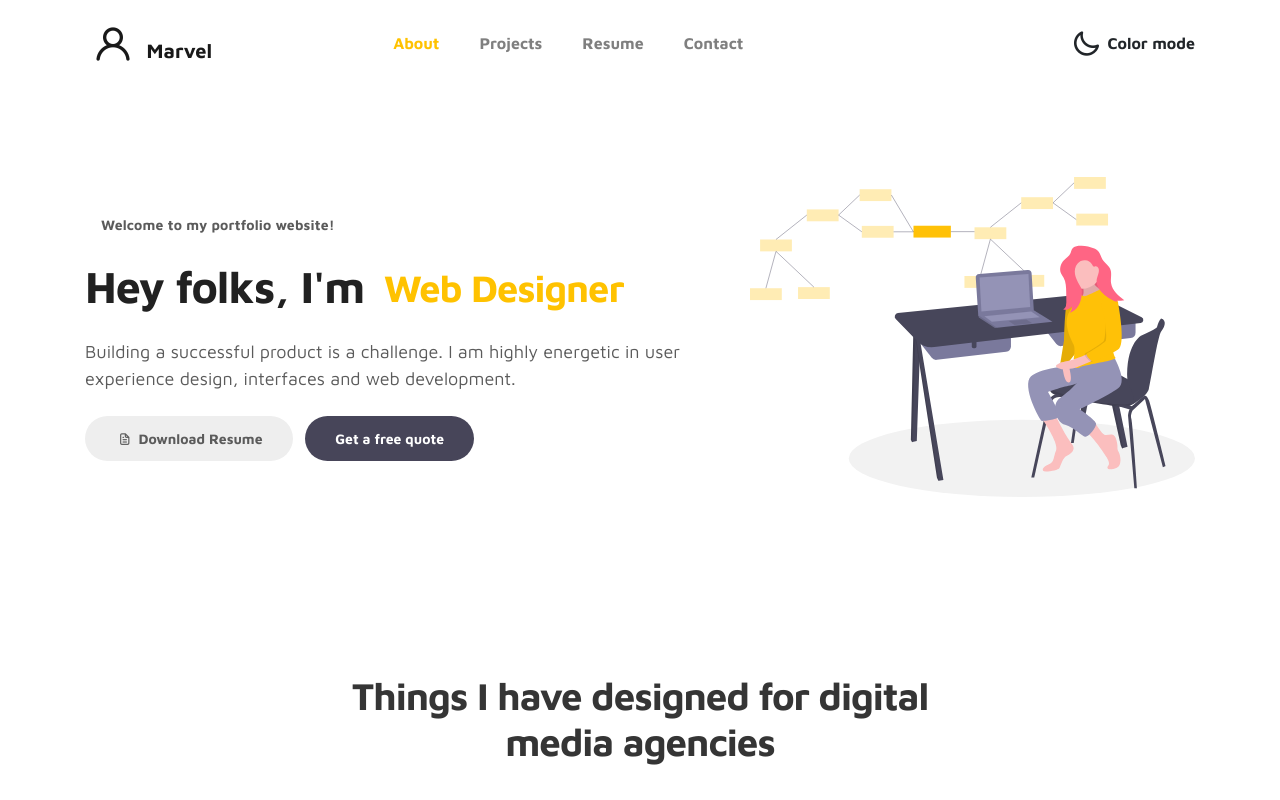
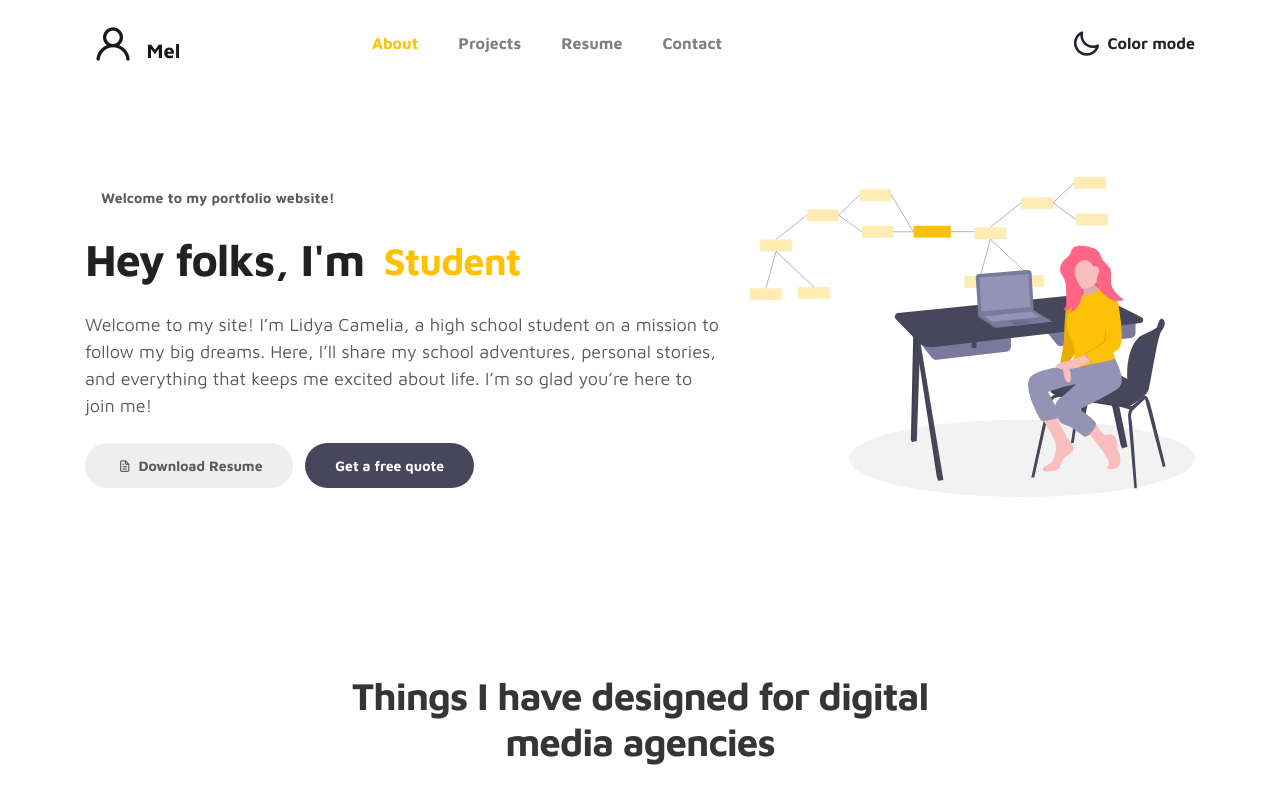
Before and after one commit to comoloio/pportofolio, a plain HTML site: page index.html in a window 1280 px wide. Both pictures are taken after a click on the link "About". Shown: the part 21-821 px from the top of the page. Drawn offline with Linux system fonts and the light colour scheme.

Commit message:
Update index.html

```diff
--- a/index.html
+++ b/index.html
@@ -29,7 +29,7 @@ https://www.tooplate.com/view/2115-marvel
     <!-- MENU -->
     <nav class="navbar navbar-expand-sm navbar-light">
         <div class="container">
-            <a class="navbar-brand" href="index.html"><i class='uil uil-user'></i> Marvel</a>
+            <a class="navbar-brand" href="index.html"><i class='uil uil-user'></i> Mel</a>
 
             <button class="navbar-toggler" type="button" data-toggle="collapse" data-target="#navbarNav" aria-controls="navbarNav" aria-expanded="false"
                 aria-label="Toggle navigation">
@@ -77,13 +77,13 @@ https://www.tooplate.com/view/2115-marvel
                         <h1 class="animated animated-text">
                             <span class="mr-2">Hey folks, I'm</span>
                                 <div class="animated-info">
-                                    <span class="animated-item">Marvel Sann</span>
-                                    <span class="animated-item">Web Designer</span>
-                                    <span class="animated-item">UI Specialist</span>
+                                    <span class="animated-item">Lidya Camelia</span>
+                                    <span class="animated-item">Student</span>
+                                    <span class="animated-item">going to be a doctor soon</span>
                                 </div>
                         </h1>
 
-                        <p>Building a successful product is a challenge. I am highly energetic in user experience design, interfaces and web development.</p>
+                        <p>Welcome to my site! I’m Lidya Camelia, a high school student on a mission to follow my big dreams. Here, I’ll share my school adventures, personal stories, and everything that keeps me excited about life. I’m so glad you’re here to join me!</p>
 
                         <div class="custom-btn-group mt-4">
                           <a href="#" class="btn mr-lg-2 custom-btn"><i class='uil uil-file-alt'></i> Download Resume</a>
```
